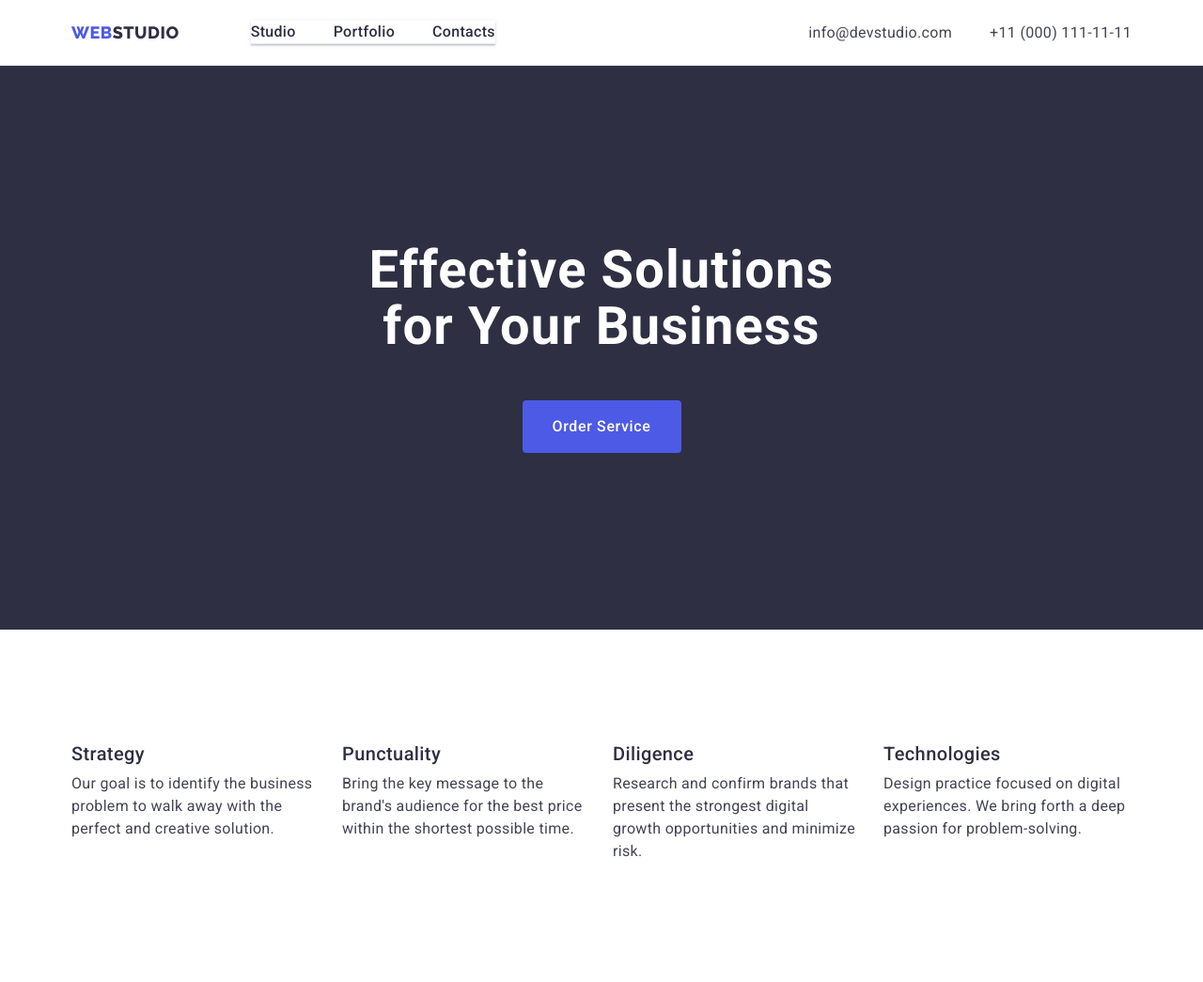
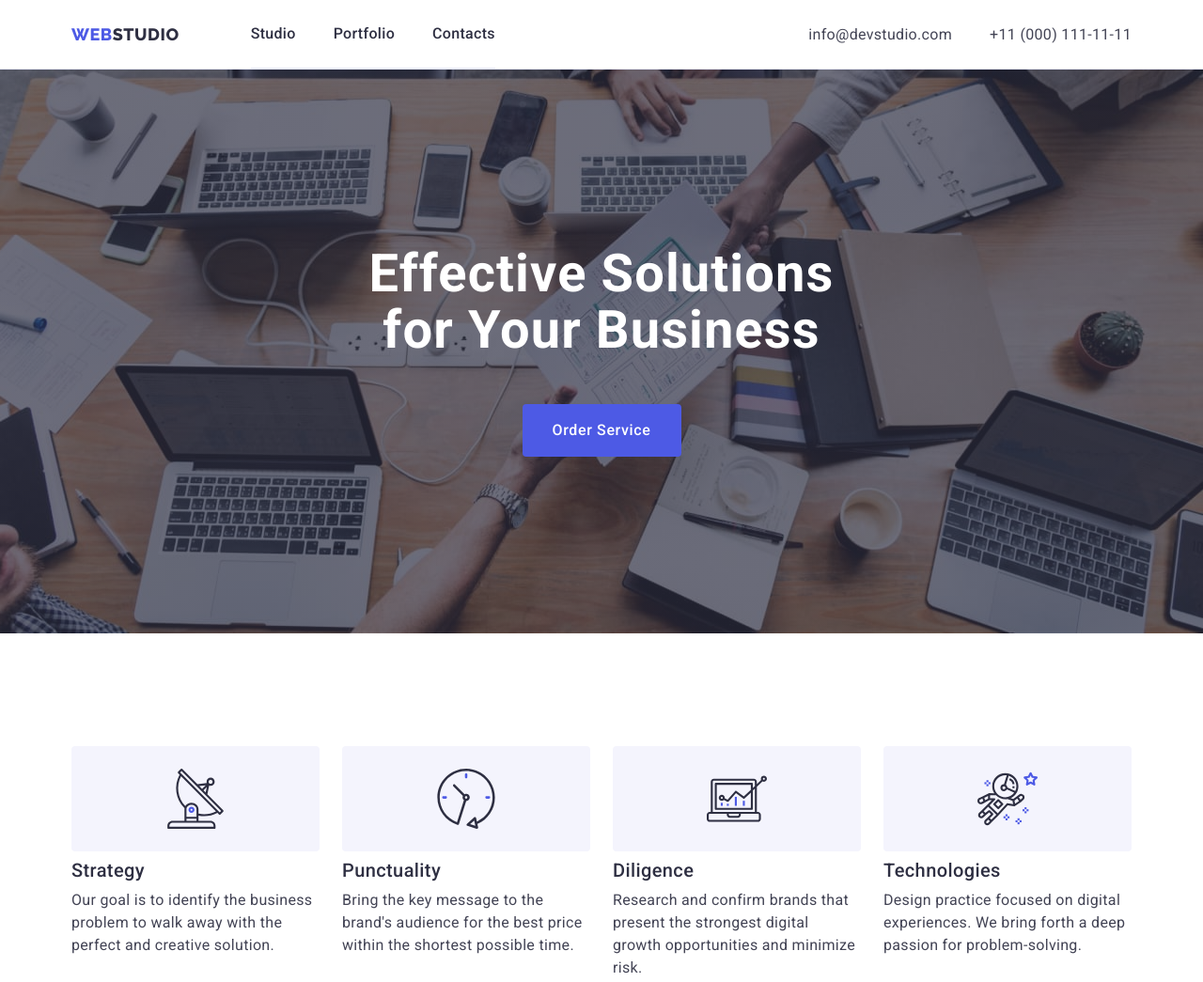
Before and after one commit to LizaDiego/goit-markup-hw-04, a plain HTML site: page index.html in a window 1280 px wide. Shown: the top 1045 px of the page at 94% size. Drawn offline with nearby package versions, Linux system fonts and the light colour scheme.

Commit message:
Update 2

```diff
--- a/css/styles.css
+++ b/css/styles.css
@@ -37,7 +37,6 @@ body {
 
 .link {
   text-decoration: none;
-  padding: 24px 0;
 }
 
 .list {
@@ -51,14 +50,17 @@ img {
 /* Header */
 .header {
   border-bottom: 1px solid var(--cornflower);
-  box-shadow: 0px 2px 1px rgba(46, 47, 66, 0.08),
-    0px 1px 1px rgba(46, 47, 66, 0.16),
-    0px 1px 6px rgba(46, 47, 66, 0.08);
+  box-shadow: 0px 2px 1px, rgba(46, 47, 66, 0.08), 0px 1px 1px,
+    rgba(46, 47, 66, 0.16), 0px 1px 6px, rgba(46, 47, 66, 0.08);
 }
 
 .main-header {
   display: flex;
   justify-content: space-between;
+}
+
+.header.list {
+  padding: 24px 0;
 }
 
 .container {
@@ -116,12 +118,14 @@ li > .link:focus {
 .hero {
   background-color: var(--navyblue);
   padding: 188px 0;
-  background-image: linear-gradient(rgba(46, 47, 66, 0. 7),
-    rgba(46, 47, 66, 0.7)),
+  background-image: linear-gradient(
+      rgba(46, 47, 66, 0.7),
+      rgba(46, 47, 66, 0.7)
+    ),
     url(../images/people-office.jpg);
   max-width: 1440px;
-  background-repeat: no-repeat;
-  background-position: center;
+  background-repeat: no-repeat, no-repeat;
+  background-position: center, center;
   background-size: cover;
 }
 
@@ -184,6 +188,16 @@ li > .link:focus {
   flex-basis: calc((100% - 72px) / 4);
 }
 
+.feature-icon-container {
+  display: flex;
+  align-items: center;
+  justify-content: center;
+  height: 112px;
+  background-color: var(--cloud);
+  border-radius: 4px;
+  margin-bottom: 8px;
+}
+
 .info-card .feature-title,
 .product .feature-title {
   margin-bottom: 8px;
@@ -243,6 +257,8 @@ li > .link:focus {
   background-color: var(--white);
   flex-basis: calc((100% - 72px) / 4);
   border-radius: 0 0 4px 4px;
+  box-shadow: 0px 1px 6px, rgba(46, 47, 66, 0.08), 0px 1px 1px,
+    rgba(46, 47, 66, 0.16), 0px 2px 1px, rgba(46, 47, 66, 0.08);
 }
 
 .team-member {
@@ -256,6 +272,28 @@ li > .link:focus {
 
 .feature-text {
   text-align: center;
+}
+
+.social-media-icons {
+  display: flex;
+  justify-content: center;
+  gap: 24px;
+  margin-top: 8px;
+}
+
+.socmed-icon-list {
+  width: 40px;
+  height: 40px;
+}
+
+.socmed-icon-link {
+  width: 100%;
+  height: 100%;
+  background-color: var(--iris);
+  border-radius: 50%;
+  display: flex;
+  align-items: center;
+  justify-content: center;
 }
 
 /* Footer */
--- a/index.html
+++ b/index.html
@@ -23,38 +23,38 @@
 </head>
 
 <body>
-<!-- Header -->
+<!-- This is the top header -->
 <header class="header">
     <div class="main-header container">
     <nav class="nav">
-            <a href="./index.html" class="logo link">Web<span class="header-studio">Studio</span>
+            <a class="logo link" href="./index.html">Web<span class="header-studio">Studio</span>
             </a>
             <ul class="header list">
                 <li class="header-item">
-                    <a href="./index.html" class="top link">Studio</a>
+                    <a class="top link" href="./index.html">Studio</a>
                 </li>
                 <li class="header-item">
-                    <a href="./portfolio.html" class="top link">Portfolio</a>
+                    <a class="top link" href="./portfolio.html">Portfolio</a>
                 </li>
                 <li class="header-item">
-                    <a href="" class="top link">Contacts</a>
+                    <a class="top link" href="">Contacts</a>
                 </li>
             </ul>
     </nav>
     <address class="address">
             <ul class="address list">
                 <li class="address-item">
-                    <a href="mailto:info@devstudio.com" class="info link">info@devstudio.com</a>
+                    <a class="info link" href="mailto:info@devstudio.com">info@devstudio.com</a>
                 </li>
                 <li class="address-item">
-                    <a href="tel:+110001111111" class="info link">+11 (000) 111-11-11</a>
+                    <a class="info link" href="tel:+110001111111">+11 (000) 111-11-11</a>
                 </li>
             </ul>
     </address>
     </div>
 </header>
 
-<!-- Main -->
+<!-- Main with 4 sections -->
 <main>
 <!-- Section 1 -->
     <section class="hero">
@@ -72,24 +72,44 @@
         <h2 class="visually-hidden">Feature List</h2>
         <ul class="info-card list">
             <li class="feature-card">
+                <div class="feature-icon-container">
+                  <svg xmlns="http://www.w3.org/2000/svg" width="64" height="64" viewBox="0 0 64 64" fill="none" id="antenna">
+                    <use href="./images/SVG-sprite-icons.svg#antenna"></use>
+                  </svg>
+                </div>
                 <h3 class="feature-title">Strategy</h3>
                 <p class="feature-text">Our goal is to identify the business problem to walk away with the perfect and creative
                     solution.</p>
             </li>
 
             <li class="feature-card">
+                <div class="feature-icon-container">
+                    <svg xmlns="http://www.w3.org/2000/svg" width="64" height="64" viewBox="0 0 64 64" fill="none" id="clock">
+                        <use href="./images/SVG-sprite-icons.svg#clock"></use>
+                    </svg>
+                </div>
                 <h3 class="feature-title">Punctuality</h3>
                 <p class="feature-text"> Bring the key message to the brand's audience for the best price within the shortest
                     possible time.</p>
             </li>
 
             <li class="feature-card">
+                <div class="feature-icon-container">
+                    <svg xmlns="http://www.w3.org/2000/svg" width="64" height="64" viewBox="0 0 64 64" fill="none" id="diagram">
+                        <use href="./images/SVG-sprite-icons.svg#diagram"></use>
+                    </svg>
+                </div>
                 <h3 class="feature-title">Diligence</h3>
                 <p class="feature-text">Research and confirm brands that present the strongest digital growth opportunities and
                     minimize risk.</p>
             </li>
 
             <li class="feature-card">
+                <div class="feature-icon-container">
+                    <svg xmlns="http://www.w3.org/2000/svg" width="64" height="64" viewBox="0 0 64 64" fill="none" id="astronaut">
+                        <use href="./images/SVG-sprite-icons.svg#astronaut"></use>
+                    </svg>
+                </div>
                 <h3 class="feature-title">Technologies</h3>
                 <p class="feature-text">Design practice focused on digital experiences. We bring forth a deep passion for
                     problem-solving.</p>
@@ -126,7 +146,20 @@
                 <div class="team-member">
                 <h3 class="feature-title">Mark Guerrero</h3>
                 <p class="feature-text">Product Designer</p>
+                  <ul class="social-media-icons list">
+                      <li class="socmed-icon-list">
+                        <a class="socmed-icon-link" href="">
+                            <svg class="socmed-icon" xmlns="http://www.w3.org/2000/svg" width="16" height="16">
+                                <use href="./images/SVG-sprite-icons.svg#instgram"></use>
+                            </svg>
+                        </a>
+                      </li>
+                      <li class="socmed-icon-list"></li>
+                      <li class="socmed-icon-list"></li>
+                      <li class="socmed-icon-list"></li>
+                  </ul>
                 </div>
+
             </li>
             <li class="team-item">
                 <img src="./images/smiling-man-looking-right.jpg" width="264" alt="smiling-man-looking-right" />
```
Also changed, not shown: images/desktop-monitor.jpg (added), images/mobile-phone-apps.jpg (added), images/mobile-phones.jpg (added), images/people-office.jpg (added), images/people-office1.jpg (added).
